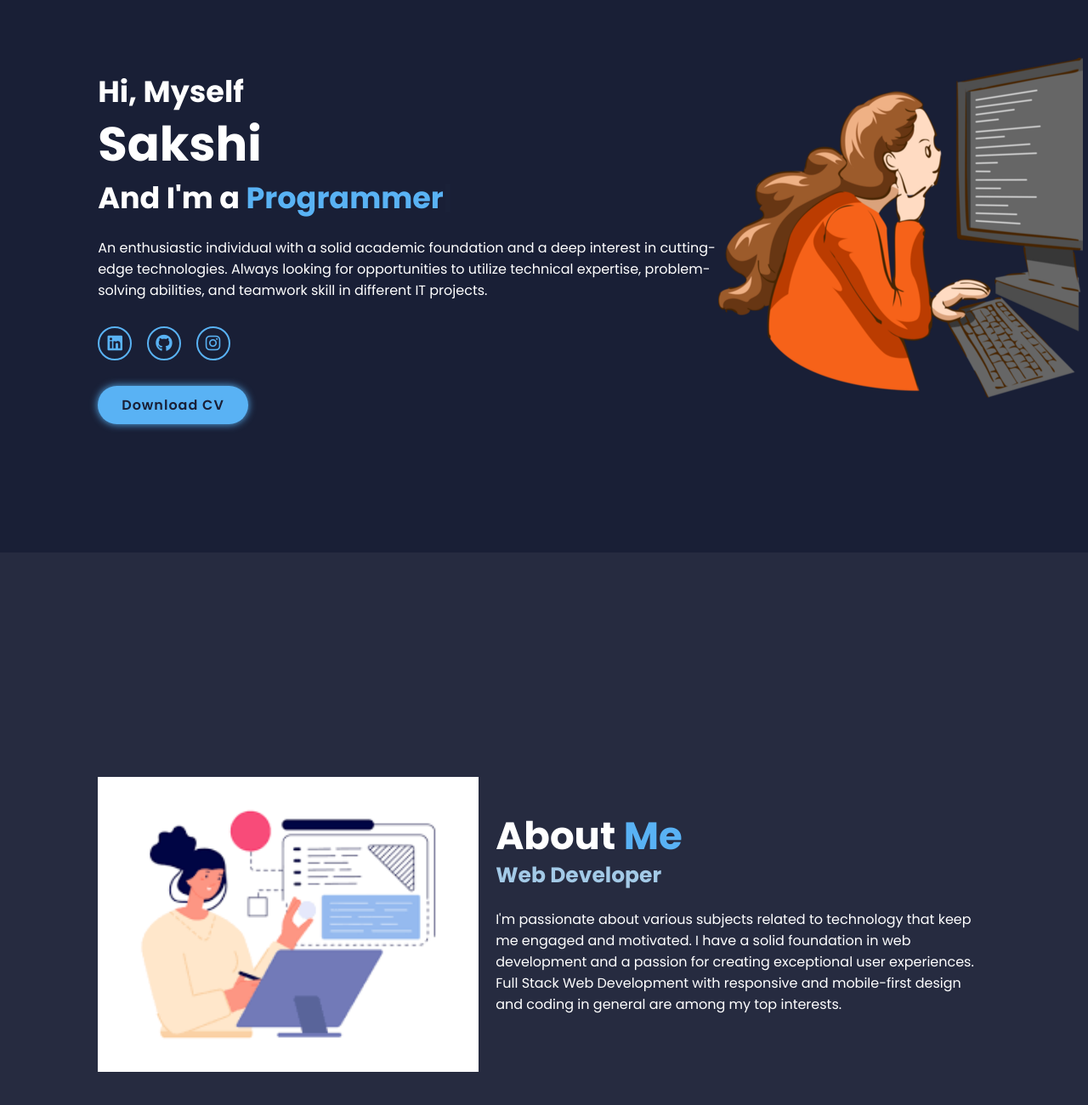
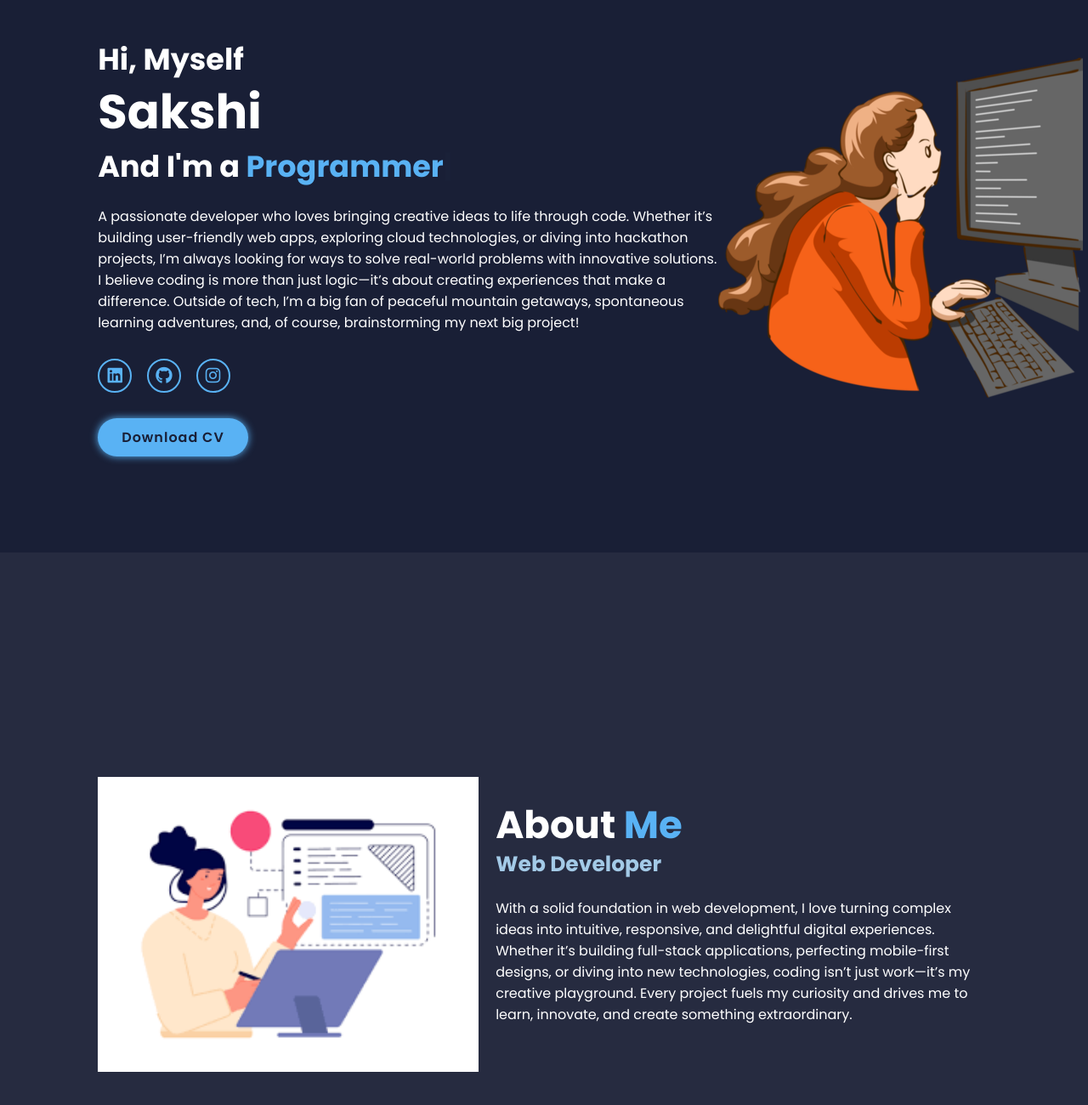
Before and after one commit to itz-Sakshi/SakshiWebPortfolio, a website: page public/index.html in a window 1280 px wide. Shown: the part 150-1450 px from the top of the page at 85% size. Drawn offline with nearby package versions, Linux system fonts and the light colour scheme.

Commit message:
Update intro part

```diff
--- a/public/index.html
+++ b/public/index.html
@@ -29,7 +29,7 @@
             <h3>Hi, Myself</h3>
             <h1>Sakshi</h1>
             <h3>And I'm a <span id="multiple"></span></h3>
-            <p>An enthusiastic individual with a solid academic foundation and a deep interest in cutting-edge technologies. Always looking for opportunities to utilize technical expertise, problem-solving abilities, and teamwork skill in different IT projects.</p>
+            <p>A passionate developer who loves bringing creative ideas to life through code. Whether it’s building user-friendly web apps, exploring cloud technologies, or diving into hackathon projects, I’m always looking for ways to solve real-world problems with innovative solutions. I believe coding is more than just logic—it’s about creating experiences that make a difference. Outside of tech, I’m a big fan of peaceful mountain getaways, spontaneous learning adventures, and, of course, brainstorming my next big project!</p>
             <div class="social-media">
                 <a href="https://www.linkedin.com/in/sakshi-s24/" target="_blank"><i class="fa-brands fa-linkedin"></i></a>
                 <a href="https://github.com/itz-Sakshi" target="_blank"><i class="fa-brands fa-github"></i></a>
@@ -51,7 +51,7 @@
         <div class="about-content">
             <h2 class="heading">About <span>Me</span></h2>
             <h3>Web Developer</h3>
-            <p>I'm passionate about various subjects related to technology that keep me engaged and motivated. I have a solid foundation in web development and a passion for creating exceptional user experiences. Full Stack Web Development with responsive and mobile-first design and coding in general are among my top interests.</p>
+            <p>With a solid foundation in web development, I love turning complex ideas into intuitive, responsive, and delightful digital experiences. Whether it’s building full-stack applications, perfecting mobile-first designs, or diving into new technologies, coding isn’t just work—it’s my creative playground. Every project fuels my curiosity and drives me to learn, innovate, and create something extraordinary.</p>
         </div>
     </section>
 
```
